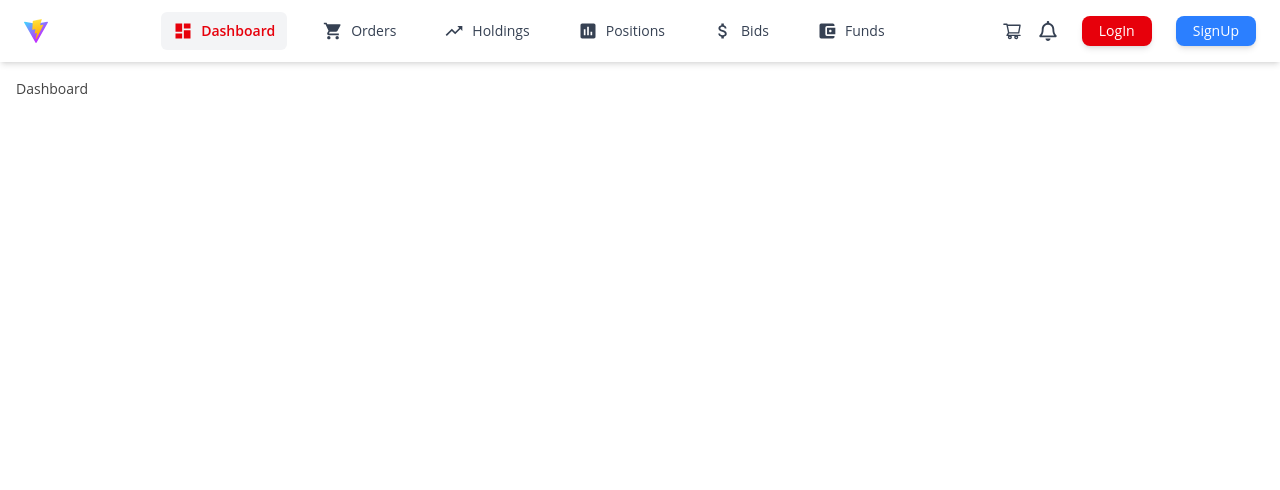
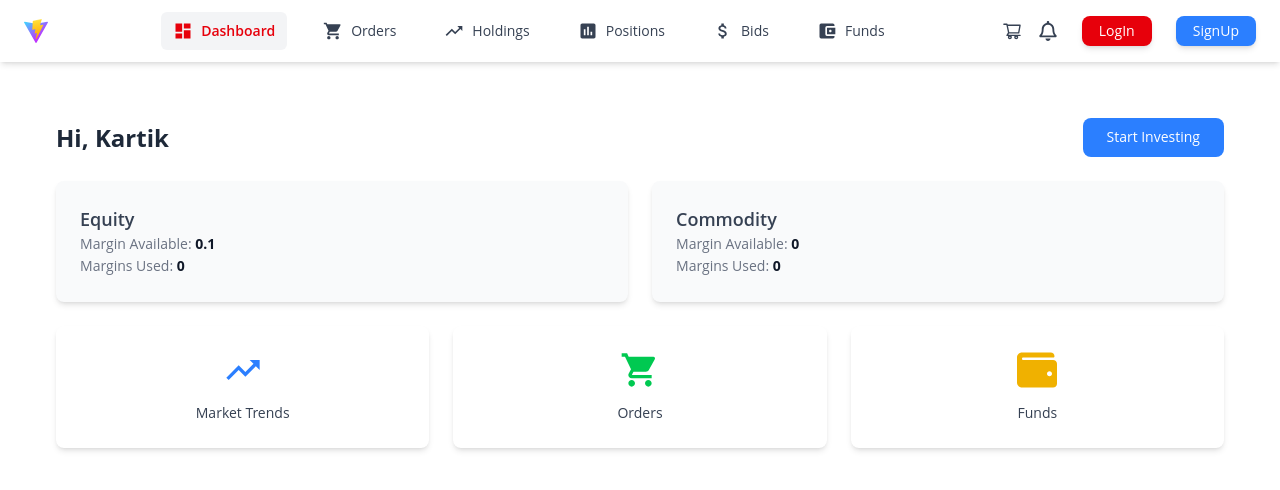
Before and after one commit to cipher997/dots, a React (Vite) app: page / in a window 1280 px wide. Shown: the top 490 px of the page. Built offline with nearby package versions, Linux system fonts and the light colour scheme.

Commit message:
update App.jsx, Dashboard.jsx, Navbar.jsx and UserSigned.jsx

```diff
--- a/src/components/Dashboard.jsx
+++ b/src/components/Dashboard.jsx
@@ -1,9 +1,51 @@
-import React from 'react'
+import React from "react";
+import { FaWallet } from "react-icons/fa";
+import { MdTrendingUp, MdShoppingCart } from "react-icons/md";
 
 const Dashboard = () => {
   return (
-    <div>Dashboard</div>
-  )
-}
+    <div className="flex w-full min-h-screen p-4">
+      <main className="flex-1  rounded-xl p-6 max-w-7xl mx-auto">
+        {/* Header */}
+        <header className="flex flex-col sm:flex-row justify-between items-center mb-6">
+          <h1 className="text-2xl font-bold text-gray-800">Hi, Kartik</h1>
+          <button className="bg-blue-500 text-white px-6 py-2 rounded-lg mt-3 sm:mt-0 hover:bg-blue-600 transition">
+            Start Investing
+          </button>
+        </header>
 
-export default Dashboard
+        {/* Equity & Commodity Section */}
+        <section className="grid grid-cols-1 sm:grid-cols-2 gap-6 mb-6">
+          <div className="bg-gray-50 shadow-md p-6 rounded-lg">
+            <h3 className="text-lg font-semibold text-gray-700">Equity</h3>
+            <p className="text-gray-500">Margin Available: <span className="font-bold text-gray-900">0.1</span></p>
+            <p className="text-gray-500">Margins Used: <span className="font-bold text-gray-900">0</span></p>
+          </div>
+          <div className="bg-gray-50 shadow-md p-6 rounded-lg">
+            <h3 className="text-lg font-semibold text-gray-700">Commodity</h3>
+            <p className="text-gray-500">Margin Available: <span className="font-bold text-gray-900">0</span></p>
+            <p className="text-gray-500">Margins Used: <span className="font-bold text-gray-900">0</span></p>
+          </div>
+        </section>
+
+        {/* Quick Links */}
+        <section className="grid grid-cols-1 sm:grid-cols-3 gap-6">
+          <div className="bg-white shadow-md p-6 rounded-lg flex flex-col items-center space-y-3 hover:shadow-lg transition">
+            <MdTrendingUp size={40} className="text-blue-500" />
+            <span className="font-medium text-gray-700">Market Trends</span>
+          </div>
+          <div className="bg-white shadow-md p-6 rounded-lg flex flex-col items-center space-y-3 hover:shadow-lg transition">
+            <MdShoppingCart size={40} className="text-green-500" />
+            <span className="font-medium text-gray-700">Orders</span>
+          </div>
+          <div className="bg-white shadow-md p-6 rounded-lg flex flex-col items-center space-y-3 hover:shadow-lg transition">
+            <FaWallet size={40} className="text-yellow-500" />
+            <span className="font-medium text-gray-700">Funds</span>
+          </div>
+        </section>
+      </main>
+    </div>
+  );
+};
+
+export default Dashboard;
--- a/src/components/Navbar.jsx
+++ b/src/components/Navbar.jsx
@@ -38,7 +38,7 @@ const Navbar = () => {
 
     return (
         <div>
-            <UserSigned setLogin={setLogin} setRegister={setRegister} setActiveComponent={setActiveComponent}/>
+            <UserSigned setLogin={setLogin} setRegister={setRegister} setActiveComponent={setActiveComponent} />
             {login ? (<Login setLogin={setLogin} setRegister={setRegister} setForgot={setForgot} />) : (null)}
             {register ? (<Register setRegister={setRegister} setLogin={setLogin} setForgot={setForgot} />) : (null)}
             {forgot ? (<Forgot setForgot={setForgot} setLogin={setLogin} setRegister={setRegister} />) : (null)}
--- a/src/components/UserSigned.jsx
+++ b/src/components/UserSigned.jsx
@@ -44,8 +44,7 @@ const UserSigned = ({ setLogin, setRegister, setActiveComponent }) => {
                             key={link.label}
                             onClick={() => handleNavigationClick(link.label)}
                             href='#'
-                        className={`flex items-center space-x-2 px-3 py-2 rounded-md cursor-pointer transition-colors ${
-                            selectedTab === link.label
+                            className={`flex items-center space-x-2 px-3 py-2 rounded-md cursor-pointer transition-colors ${selectedTab === link.label
                                     ? 'text-red-600 font-semibold bg-gray-100' // Highlight selected tab
                                     : 'text-gray-700 hover:text-red-600'
                                 }`}
@@ -92,8 +91,7 @@ const UserSigned = ({ setLogin, setRegister, setActiveComponent }) => {
                             <a
                                 onClick={() => handleNavigationClick(link.label)}
                                 href='#'
-                            className={`flex items-center space-x-2 px-3 py-2 rounded-md cursor-pointer transition-colors ${
-                                selectedTab === link.label
+                                className={`flex items-center space-x-2 px-3 py-2 rounded-md cursor-pointer transition-colors ${selectedTab === link.label
                                         ? 'text-red-600 font-semibold bg-gray-100' // Highlight selected tab
                                         : 'text-gray-700 hover:text-red-600'
                                     }`}
```
Lines whose indentation alone changed are shown as unchanged.
